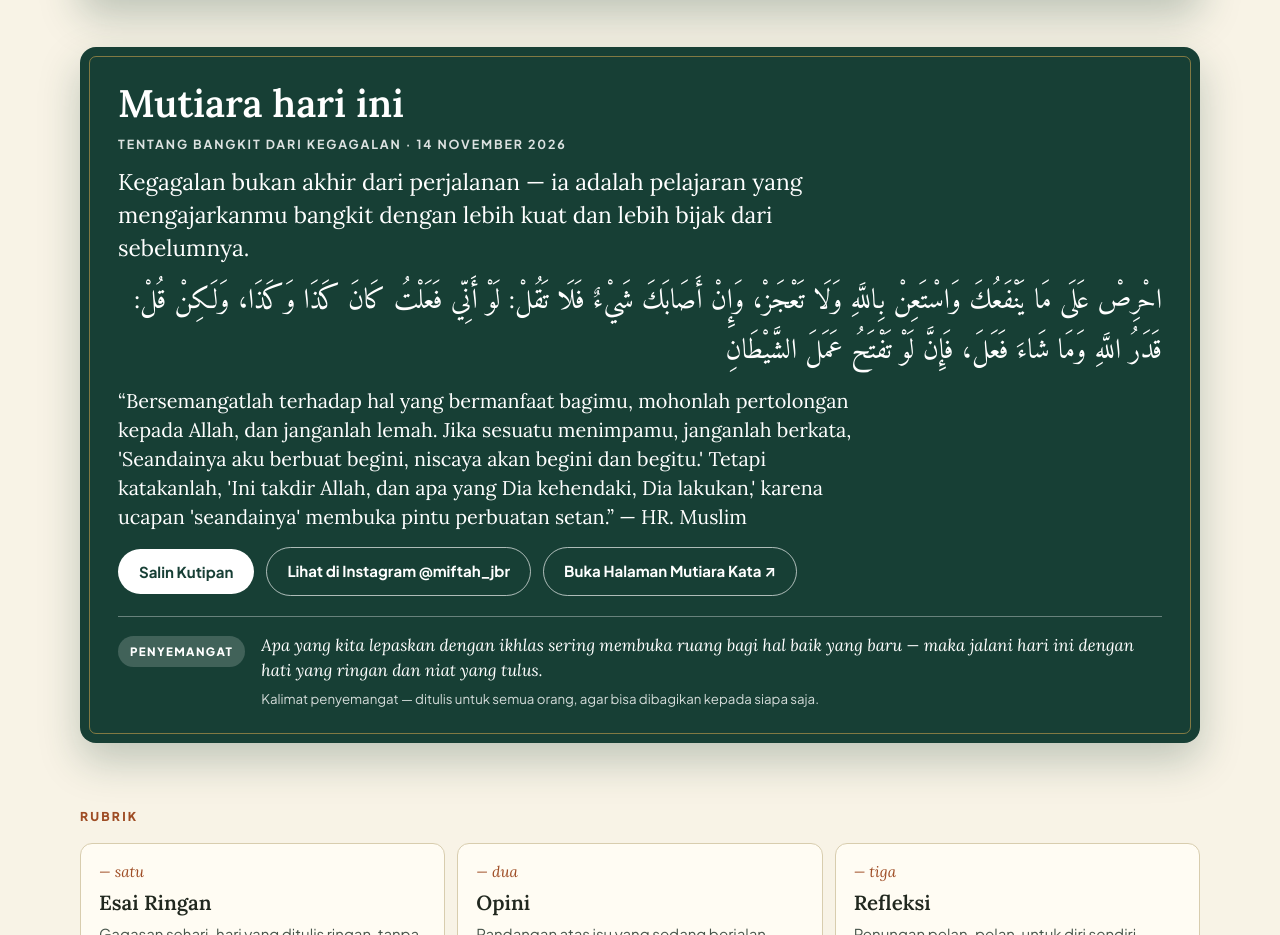
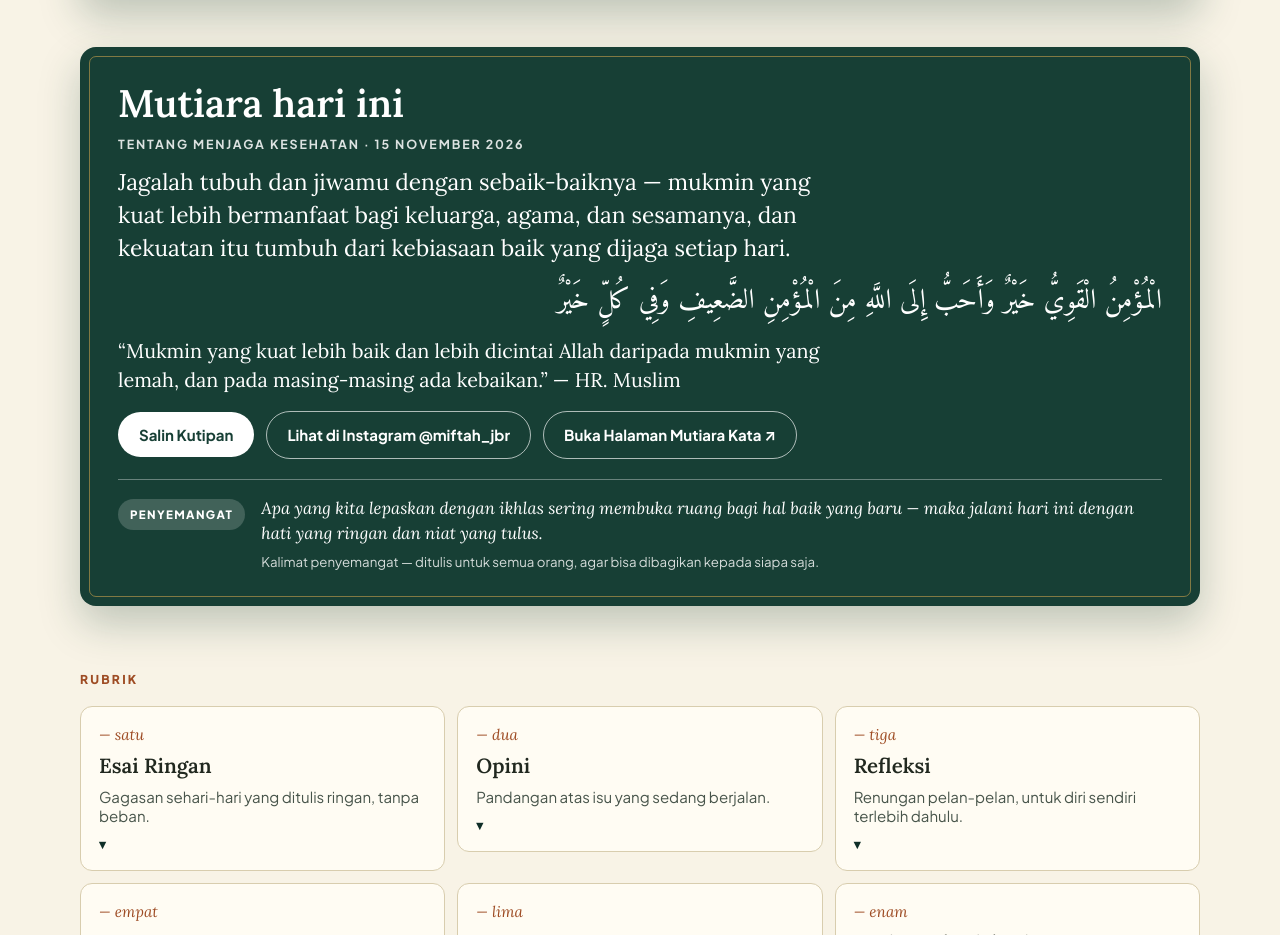
Before and after one commit to myef2018-ops/lesehan, a plain HTML site: page index.html in a window 1280 px wide. Shown: the part 1560-2495 px from the top of the page. Drawn offline with Linux system fonts and the light colour scheme; no server answers.

Commit message:
Mutiara 2026-11-15: menjaga kesehatan

```diff
--- a/index.html
+++ b/index.html
@@ -354,10 +354,10 @@
     <div class="wrap">
       <div class="mutiara-panel">
         <h2>Mutiara hari ini</h2>
-        <p class="mutiara-date">Tentang bangkit dari kegagalan · 14 November 2026</p>
-        <p class="mutiara-quote">Kegagalan bukan akhir dari perjalanan — ia adalah pelajaran yang mengajarkanmu bangkit dengan lebih kuat dan lebih bijak dari sebelumnya.</p>
-        <p class="mutiara-ar" dir="rtl" lang="ar">احْرِصْ عَلَى مَا يَنْفَعُكَ وَاسْتَعِنْ بِاللَّهِ وَلَا تَعْجَزْ، وَإِنْ أَصَابَكَ شَيْءٌ فَلَا تَقُلْ: لَوْ أَنِّي فَعَلْتُ كَانَ كَذَا وَكَذَا، وَلَكِنْ قُلْ: قَدَرُ اللَّهِ وَمَا شَاءَ فَعَلَ، فَإِنَّ لَوْ تَفْتَحُ عَمَلَ الشَّيْطَانِ</p>
-        <p class="mutiara-tr">“Bersemangatlah terhadap hal yang bermanfaat bagimu, mohonlah pertolongan kepada Allah, dan janganlah lemah. Jika sesuatu menimpamu, janganlah berkata, 'Seandainya aku berbuat begini, niscaya akan begini dan begitu.' Tetapi katakanlah, 'Ini takdir Allah, dan apa yang Dia kehendaki, Dia lakukan,' karena ucapan 'seandainya' membuka pintu perbuatan setan.” — HR. Muslim</p>
+        <p class="mutiara-date">Tentang menjaga kesehatan · 15 November 2026</p>
+        <p class="mutiara-quote">Jagalah tubuh dan jiwamu dengan sebaik-baiknya — mukmin yang kuat lebih bermanfaat bagi keluarga, agama, dan sesamanya, dan kekuatan itu tumbuh dari kebiasaan baik yang dijaga setiap hari.</p>
+        <p class="mutiara-ar" dir="rtl" lang="ar">الْمُؤْمِنُ الْقَوِيُّ خَيْرٌ وَأَحَبُّ إِلَى اللَّهِ مِنَ الْمُؤْمِنِ الضَّعِيفِ وَفِي كُلٍّ خَيْرٌ</p>
+        <p class="mutiara-tr">“Mukmin yang kuat lebih baik dan lebih dicintai Allah daripada mukmin yang lemah, dan pada masing-masing ada kebaikan.” — HR. Muslim</p>
         <div class="mutiara-actions">
           <button class="btn btn-light" type="button" id="salin-kutipan">Salin Kutipan</button>
           <a class="btn btn-outline-w" href="https://www.instagram.com/miftah_jbr" target="_blank" rel="noopener">Lihat di Instagram @miftah_jbr</a>
@@ -637,7 +637,13 @@
     var btn = document.getElementById("salin-kutipan");
     var status = document.getElementById("copy-status");
     if (!btn || !status) return;
-    var text = "Kegagalan bukan akhir dari perjalanan — ia adalah pelajaran yang mengajarkanmu bangkit dengan lebih kuat dan lebih bijak dari sebelumnya.\n\nاحْرِصْ عَلَى مَا يَنْفَعُكَ وَاسْتَعِنْ بِاللَّهِ وَلَا تَعْجَزْ، وَإِنْ أَصَابَكَ شَيْءٌ فَلَا تَقُلْ: لَوْ أَنِّي فَعَلْتُ كَانَ كَذَا وَكَذَا، وَلَكِنْ قُلْ: قَدَرُ اللَّهِ وَمَا شَاءَ فَعَلَ، فَإِنَّ لَوْ تَفْتَحُ عَمَلَ الشَّيْطَانِ\n\n“Bersemangatlah terhadap hal yang bermanfaat bagimu, mohonlah pertolongan kepada Allah, dan janganlah lemah. Jika sesuatu menimpamu, janganlah berkata, 'Seandainya aku berbuat begini, niscaya akan begini dan begitu.' Tetapi katakanlah, 'Ini takdir Allah, dan apa yang Dia kehendaki, Dia lakukan,' karena ucapan 'seandainya' membuka pintu perbuatan setan.” — HR. Muslim\n\n— Mutiara hari ini, Lesehan (lesehan.my.id)";
+    var text = "Jagalah tubuh dan jiwamu dengan sebaik-baiknya — mukmin yang kuat lebih bermanfaat bagi keluarga, agama, dan sesamanya, dan kekuatan itu tumbuh dari kebiasaan baik yang dijaga setiap hari.
+
+الْمُؤْمِنُ الْقَوِيُّ خَيْرٌ وَأَحَبُّ إِلَى اللَّهِ مِنَ الْمُؤْمِنِ الضَّعِيفِ وَفِي كُلٍّ خَيْرٌ
+
+“Mukmin yang kuat lebih baik dan lebih dicintai Allah daripada mukmin yang lemah, dan pada masing-masing ada kebaikan.” — HR. Muslim
+
+— Mutiara hari ini, Lesehan (lesehan.my.id)";
     function done(ok){
       status.textContent = ok ? "Kutipan tersalin — silakan dibagikan." : "Tidak dapat menyalin otomatis; tekan dan tahan teks kutipan untuk menyalinnya.";
     }
```
Also changed, not shown: mutiara.json (+8 -0 lines).
